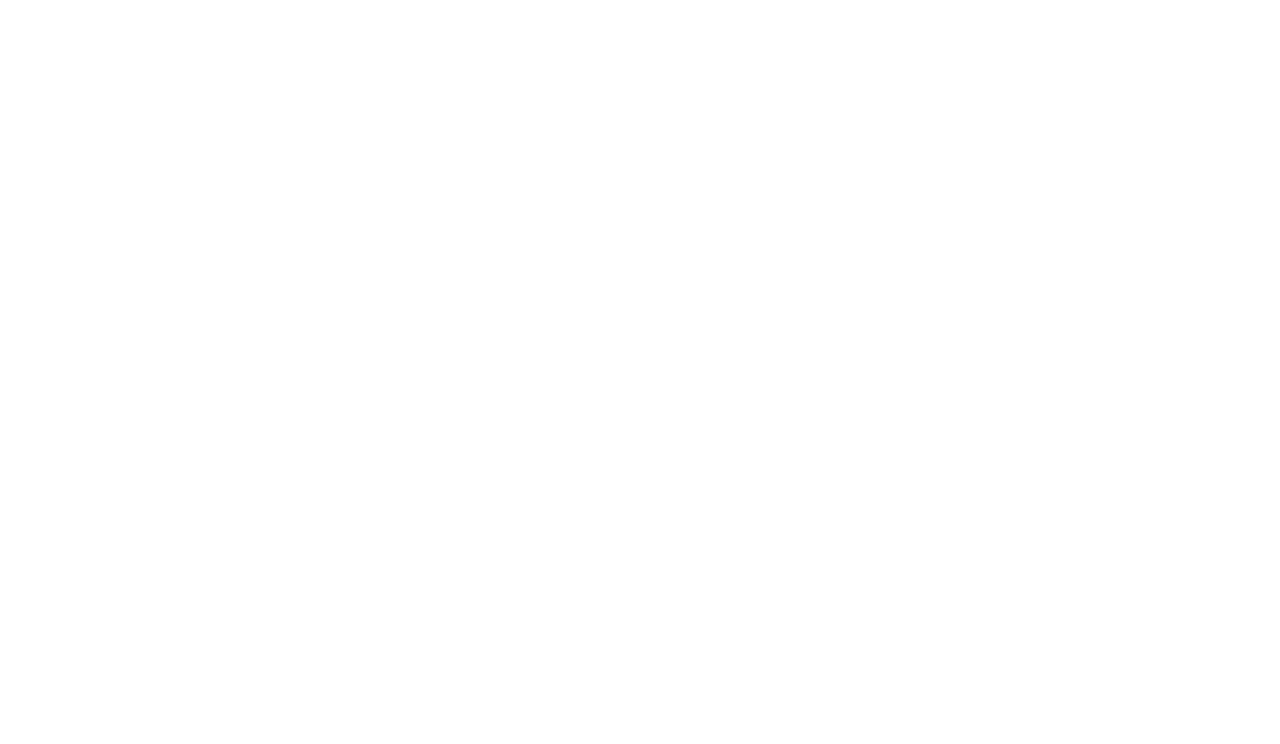
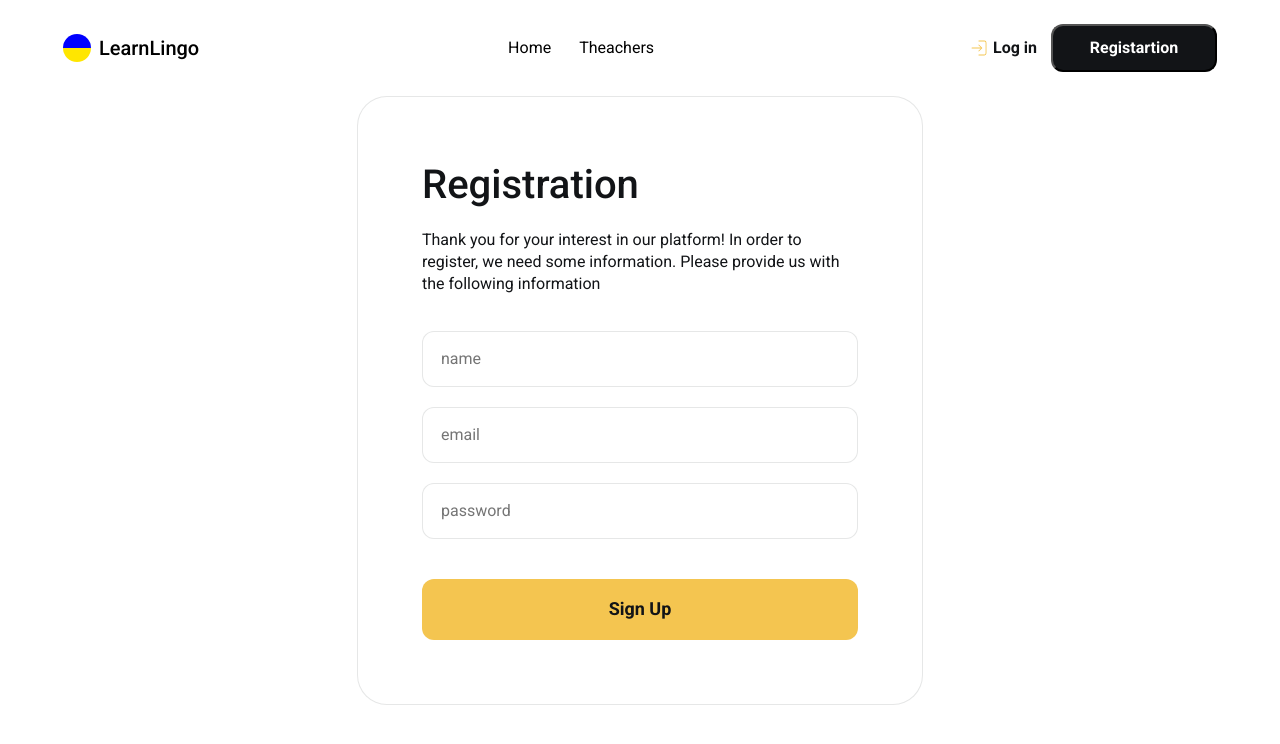
Before and after one commit to andrey291188/learn-lingo, a React (Create React App) app: page /learn-lingo/register in a window 1280 px wide. Before the commit this address had no page. Shown: the top 744 px of the page. Built offline with nearby package versions, Linux system fonts and the light colour scheme.

Commit message:
forms are ready

```diff
--- a/package.json
+++ b/package.json
@@ -13,6 +13,7 @@
     "@types/react-dom": "^18.2.22",
     "react": "^18.2.0",
     "react-dom": "^18.2.0",
+    "react-hook-form": "^7.51.3",
     "react-icons": "^5.0.1",
     "react-router-dom": "^6.22.3",
     "react-scripts": "5.0.1",
--- a/src/App.tsx
+++ b/src/App.tsx
@@ -4,6 +4,8 @@
 import Teachers from "./pages/Teachers/Teachers";
 import User from "./pages/User/User";
 import Favorites from "./pages/Favorites/Favorites";
+import Login from "./pages/Login/Login";
+import Register from "./pages/Register/Register";
 
 function App() {
 
@@ -14,6 +16,8 @@
       <Route path="teachers" element={<Teachers/>}/>
       <Route path="user" element={<User/>}/>
       <Route path="favorites" element={<Favorites/>}/>
+      <Route path="login" element={<Login/>}/>
+      <Route path="register" element={<Register/>}/>
      </Route>
     </Routes>
   );
--- /dev/null
+++ b/src/components/Forms/Forms.styled.tsx
@@ -0,0 +1,63 @@
+import styled from "styled-components";
+
+export const StyledFormsContainer = styled.div`
+width: 566px;
+padding: 64px;
+margin-left: auto;
+margin-right: auto;
+background-color: rgb(255, 255, 255);
+border-radius: 30px;
+border: 1px solid rgba(18, 20, 23, 0.1);
+
+h3 {
+    font-weight: 500;
+    font-size: 40px;
+    line-height: 1.2;
+    color: rgb(18, 20, 23);
+    margin-bottom: 20px;
+}
+
+p {
+    font-weight: 400;
+    font-size: 16px;
+    line-height: 1.38;
+    color: rgb(18, 20, 23);
+    margin-bottom: 36px;
+}
+
+form > label > input {
+    font-weight: 400;
+    font-size: 16px;
+    line-height: 1.38;
+    width: 100%;
+    padding: 16px 18px;
+    border-radius: 12px;
+    border: 1px solid rgba(18, 20, 23, 0.1);
+    margin-bottom: 20px;
+}
+
+form > button {
+    font-weight: 700;
+    font-size: 18px;
+    line-height: 1.56;
+    width: 100%;
+    margin-top: 20px;
+    padding:16px 0px;
+    border: none;
+    border-radius: 12px;
+    background-color: rgb(244, 197, 80);
+    color: rgb(18, 20, 23);
+}
+
+
+
+@media only screen and (max-width: 630px) {
+  width: 90%;
+  padding: 7vw;
+    }
+
+    @media only screen and (max-width: 400px) {
+  width: 100%;
+  padding: 15px;
+    }
+`;
--- /dev/null
+++ b/src/components/Forms/Forms.tsx
@@ -0,0 +1,78 @@
+import React from "react";
+import { useForm, SubmitHandler } from "react-hook-form";
+import { StyledFormsContainer } from "./Forms.styled";
+
+export interface TypeData {
+  name?: string;
+  email: string;
+  password: string;
+}
+
+type TwoOrThreeFields = ["email", "password"] | ["name", "email", "password"];
+type AnyFieldArray = string[];
+
+type FieldArray = TwoOrThreeFields | AnyFieldArray;
+
+interface TypeFormData {
+  title: string;
+  description: string;
+  buttonDesc: string;
+  fields: FieldArray;
+  onSubmit: SubmitHandler<TypeData>;
+}
+
+interface MyComponentProps {
+  data: TypeFormData;
+}
+
+export default function Forms({ data }: MyComponentProps) {
+  const { title, description, buttonDesc, fields, onSubmit: returnData } = data;
+
+  const {
+    register,
+    formState: { errors, isValid },
+    handleSubmit,
+    reset,
+  } = useForm<TypeData>({
+    mode: "onChange",
+  });
+
+  const onSubmit = (value: TypeData) => {
+    returnData(value);
+    reset();
+  };
+
+  return (
+    <StyledFormsContainer>
+      <h3>{title}</h3>
+      <p>{description}</p>
+
+      <form onSubmit={handleSubmit(onSubmit)}>
+        {fields.map((value, index) => (<React.Fragment key={value}>
+          <label>
+            <input
+              {...register(value as "email" | "password" | "name", {
+                required: "Field is required",
+                minLength: {
+                  value: 2,
+                  message: "Min length 2 letters",
+                },
+                maxLength: {
+                  value: 15,
+                  message: "Max length 15 letters",
+                },
+              })}
+              placeholder={value}
+            />
+          </label>
+          <div>
+            {errors?.[value as "email" | "password" | "name"]?.message && (
+              <p>{`${errors?.[value as "email" | "password" | "name"]?.message}` || "Error!"}</p>
+            )}
+          </div>
+        </React.Fragment>))}
+        <button type="submit" disabled={!isValid}>{buttonDesc}</button>
+      </form>
+    </StyledFormsContainer>
+  );
+}
--- a/src/components/Headers/ButtonAuth/ButtonAuth.tsx
+++ b/src/components/Headers/ButtonAuth/ButtonAuth.tsx
@@ -5,6 +5,7 @@
   StyledButtonRegistration,
 } from "./ButtonAuth.styled";
 import NavigationLink from "../NavigationLink/NavigationLink";
+import { useNavigate } from "react-router-dom";
 
 interface ButtonAuthType {
   user: boolean;
@@ -14,15 +15,20 @@
 const routes = [{ path: "favorites", name: "Favorites" }];
 
 export default function ButtonAuth({ user, authUser}: ButtonAuthType) {
+  const navigate = useNavigate();
+
+  const navigateTo = (value: string) => {
+    navigate(`${value}`)
+  }
   return (
     <>
       {!user ? (
         <>
-          <StyledButtonLogInOut onClick={() => authUser()}>
+          <StyledButtonLogInOut onClick={() => navigateTo("login")}>
             <CiLogin size={20} color="rgb(244, 197, 80)" className="icon" />
             Log in
-          </StyledButtonLogInOut>
-          <StyledButtonRegistration>Registartion</StyledButtonRegistration>
+          </StyledButtonLogInOut >
+          <StyledButtonRegistration onClick={() => navigateTo("register")}>Registartion</StyledButtonRegistration>
         </>
       ) : (
         <>
--- a/src/index.css
+++ b/src/index.css
@@ -6,6 +6,8 @@
   -webkit-font-smoothing: antialiased;
   -moz-osx-font-smoothing: grayscale;
   box-sizing: border-box;
+  padding-left: 15px;
+  padding-right: 15px;
 }
 
 code {
--- a/src/pages/Home/Home.styled.tsx
+++ b/src/pages/Home/Home.styled.tsx
@@ -4,8 +4,6 @@
   max-width: 1312px;
   margin-left: auto;
   margin-right: auto;
-  padding-left: 15px;
-  padding-right: 15px;
 
   .container {
     display: flex;
@@ -14,7 +12,6 @@
 
   .desc {
     width: 720px;
-
     padding-top: 98px;
     padding-bottom: 98px;
     padding-left: 64px;
--- /dev/null
+++ b/src/pages/Login/Login.tsx
@@ -0,0 +1,21 @@
+import React from 'react'
+import Forms, { TypeData } from '../../components/Forms/Forms';
+
+export default function Login() {
+  const registerFormData = {
+    title: "Log In",
+    description:
+      "Welcome back! Please enter your credentials to access your account and continue your search for an teacher.",
+    buttonDesc: "Log In",
+    fields: ["email", "password"],
+    onSubmit: (data: TypeData) => {
+      console.log(data);
+    },
+  };
+
+  return (
+    <>
+      <Forms data={registerFormData}/>
+    </>
+  );
+}
--- /dev/null
+++ b/src/pages/Register/Register.tsx
@@ -0,0 +1,22 @@
+import React from "react";
+import Forms, { TypeData } from "../../components/Forms/Forms";
+
+
+export default function Register() {
+  const registerFormData = {
+    title: "Registration",
+    description:
+      "Thank you for your interest in our platform! In order to register, we need some information. Please provide us with the following information",
+    buttonDesc: "Sign Up",
+    fields: ["name", "email", "password"],
+    onSubmit: (data: TypeData) => {
+      console.log(data);
+    },
+  };
+
+  return (
+    <>
+      <Forms data={registerFormData}/>
+    </>
+  );
+}
```
Also changed, not shown: 1 other file (tests, documents, lock files or other folders).
